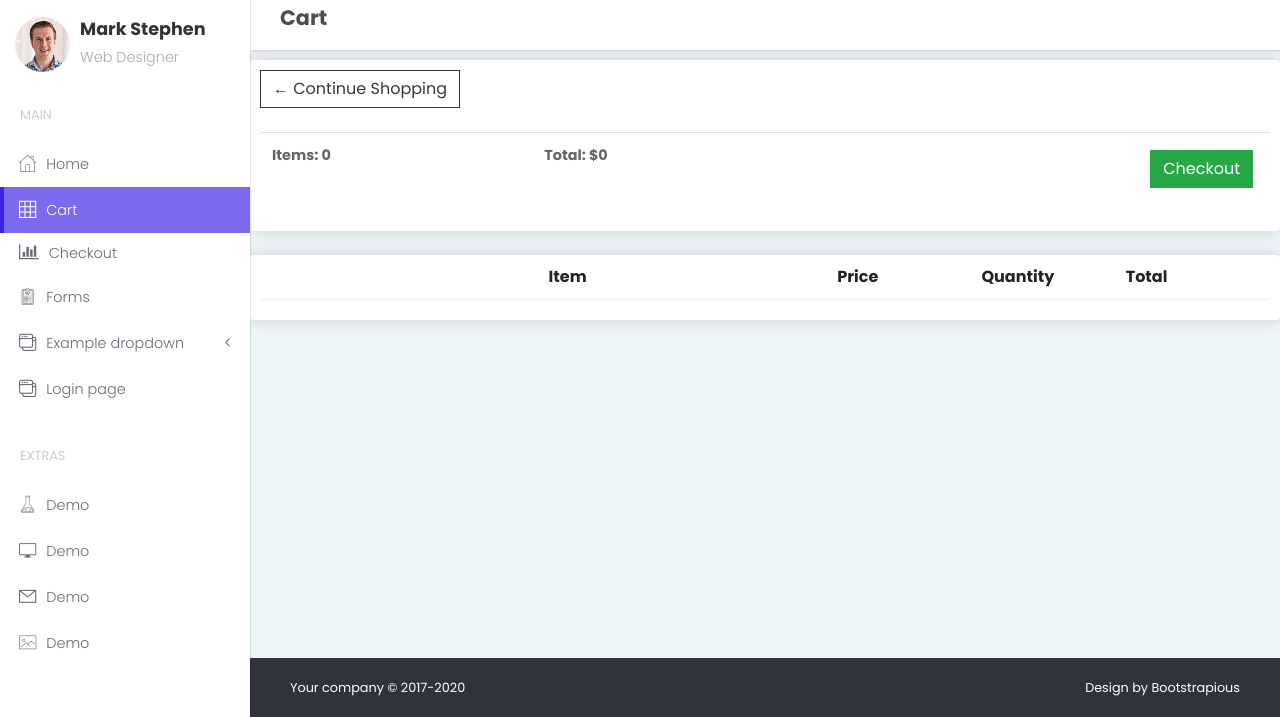
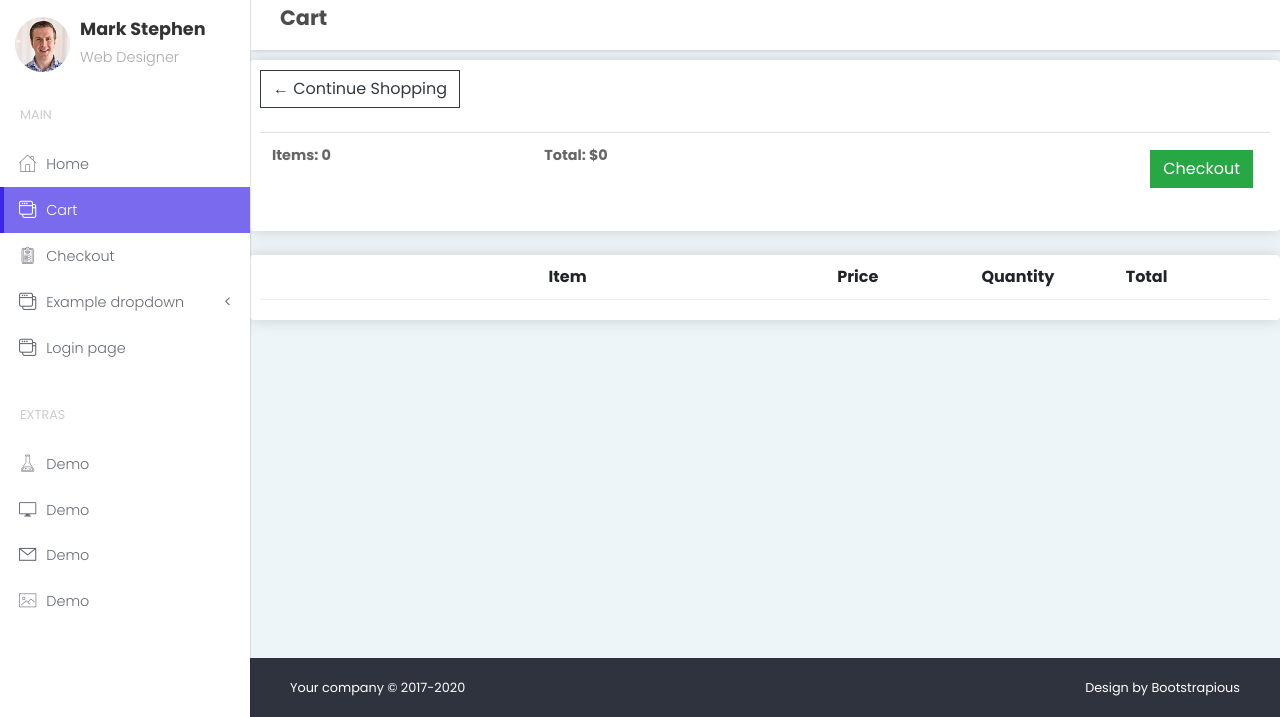
Before and after one commit to zinon-software/E-commerce-Pro, a Django app: page /cart in a window 1280 px wide. Shown: the part 359-1076 px from the top of the page. Run offline with Django 3.2, Linux system fonts and the light colour scheme; lists and menus that the app fills with data are empty; some libraries are stand-ins or nearby versions.

Commit message:
storeApp 1.1

```diff
--- a/templates/base.html
+++ b/templates/base.html
@@ -75,6 +75,9 @@
         }
         console.log('Cart:', cart)
     </script>
+      <!-- script add to cart -->
+
+
 
     <style type="text/css">
         #cart-icon{
@@ -199,9 +202,8 @@
           <!-- Sidebar Navidation Menus--><span class="heading">Main</span>
           <ul class="list-unstyled">
             <li class="{% block active %}{% endblock active%}"><a href="{% url 'stores' %}"> <i class="icon-home"></i>Home </a></li>
-            <li class="{% block active_tables %}{% endblock active_tables%}"><a href="{% url 'cart' %}"> <i class="icon-grid"></i>Cart </a></li>
-            <li class="{% block active_charts %}{% endblock active_charts%}"><a href="{% url 'checkout' %}"> <i class="fa fa-bar-chart"></i>Checkout </a></li>
-            <li class="{% block active_forms %}{% endblock active_forms%}"><a href="{% url 'forms' %}"> <i class="icon-padnote"></i>Forms </a></li>
+            <li class="{% block active_tables %}{% endblock active_tables%}"><a href="{% url 'cart' %}"> <i class="icon-interface-windows"></i>Cart </a></li>
+            <li class="{% block active_charts %}{% endblock active_charts%}"><a href="{% url 'checkout' %}"> <i class="icon-padnote"></i>Checkout </a></li>
             <li><a href="#exampledropdownDropdown" aria-expanded="false" data-toggle="collapse"> <i class="icon-interface-windows"></i>Example dropdown </a>
               <ul id="exampledropdownDropdown" class="collapse list-unstyled ">
                 <li><a href="#">Page</a></li>
```
